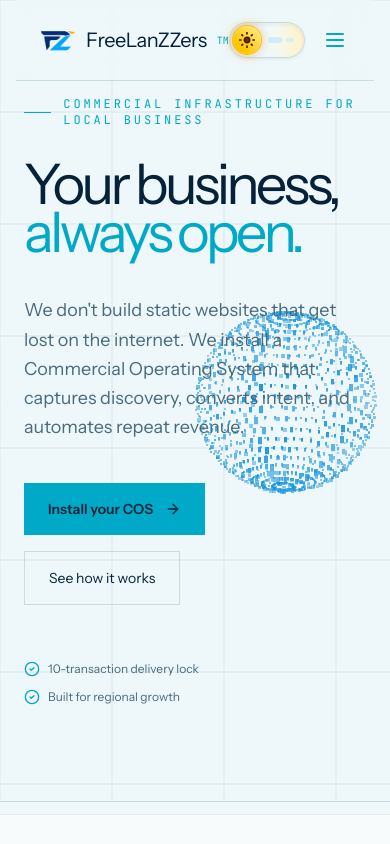
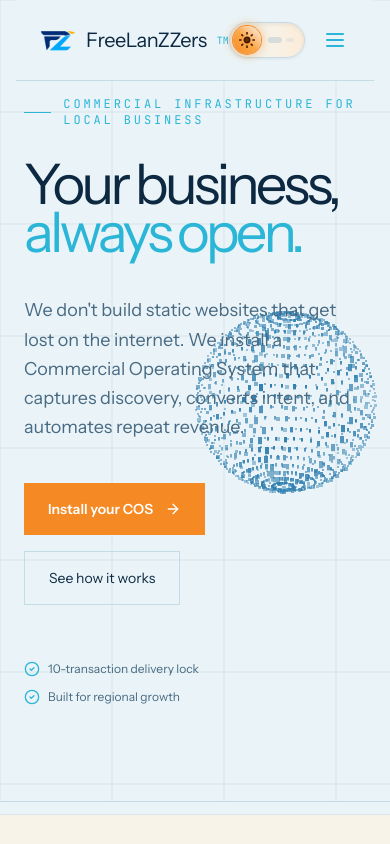
Before and after one commit to radheshpai87/freelanzzers-website, a Next.js app: page / in a window 390 px wide. Shown: the top 844 px of the page. Built offline with nearby package versions, Linux system fonts and the light colour scheme.

Commit message:
style(theme): apply official Design Bible v3 palette and 60-25-10-5 balance

```diff
--- a/app/globals.css
+++ b/app/globals.css
@@ -4,74 +4,84 @@
 @custom-variant dark (&:where(.dark, .dark *));
 
 :root {
-  --background: #eef7fa;
-  --foreground: #062238;
-  --card: #f7fbfc;
-  --card-foreground: #062238;
-  --popover: #f7fbfc;
-  --popover-foreground: #062238;
-  --primary: #00a9c7;
-  --primary-foreground: #062238;
-  --secondary: #d8edf2;
-  --secondary-foreground: #062238;
-  --muted: #e2f0f3;
-  --muted-foreground: #496b7c;
-  --accent: #00a9c7;
-  --accent-foreground: #062238;
+  /* FREELANZZERS Premium Design Bible v3 Core Palette */
+  --deep-navy: #0d2942;
+  --digital-blue: #176fa6;
+  --signal-cyan: #2bb5d6;
+  --selective-orange: #f58a24;
+  --warm-cream: #f7f3e9;
+  --ice-blue: #eaf4f8;
+
+  /* Semantic Theme Tokens (Light Mode - Ice Blue surface foundation) */
+  --background: #eaf4f8;
+  --foreground: #0d2942;
+  --card: #f7f3e9;
+  --card-foreground: #0d2942;
+  --popover: #f7f3e9;
+  --popover-foreground: #0d2942;
+  --primary: #2bb5d6;
+  --primary-foreground: #ffffff;
+  --secondary: #176fa6;
+  --secondary-foreground: #ffffff;
+  --muted: #d9ebf2;
+  --muted-foreground: #486a82;
+  --accent: #f58a24;
+  --accent-foreground: #ffffff;
   --destructive: #d85d62;
-  --destructive-foreground: #f7fbfc;
-  --border: #c7dce3;
-  --input: #d8edf2;
-  --ring: #00a9c7;
-  --chart-1: oklch(0.94 0.005 90);
-  --chart-2: oklch(0.72 0.01 90);
-  --chart-3: oklch(0.52 0.015 90);
-  --chart-4: oklch(0.35 0.01 90);
-  --chart-5: oklch(0.20 0.008 90);
-  --radius: 0.25rem;
-  --sidebar: oklch(0.06 0.008 260);
-  --sidebar-foreground: oklch(0.94 0.005 90);
-  --sidebar-primary: oklch(0.94 0.005 90);
-  --sidebar-primary-foreground: oklch(0.06 0.008 260);
-  --sidebar-accent: oklch(0.12 0.008 260);
-  --sidebar-accent-foreground: oklch(0.94 0.005 90);
-  --sidebar-border: oklch(0.18 0.008 260);
-  --sidebar-ring: oklch(0.55 0.015 90);
+  --destructive-foreground: #ffffff;
+  --border: #c4dce6;
+  --input: #d9ebf2;
+  --ring: #2bb5d6;
+  --chart-1: #2bb5d6;
+  --chart-2: #176fa6;
+  --chart-3: #f58a24;
+  --chart-4: #0d2942;
+  --chart-5: #486a82;
+  --radius: 0.375rem;
+  --sidebar: #0d2942;
+  --sidebar-foreground: #eaf4f8;
+  --sidebar-primary: #2bb5d6;
+  --sidebar-primary-foreground: #0d2942;
+  --sidebar-accent: #176fa6;
+  --sidebar-accent-foreground: #ffffff;
+  --sidebar-border: #c4dce6;
+  --sidebar-ring: #2bb5d6;
 }
 
 .dark {
-  --background: #030e17;
-  --foreground: #eef7fa;
-  --card: #061928;
-  --card-foreground: #eef7fa;
-  --popover: #061928;
-  --popover-foreground: #eef7fa;
-  --primary: #00d2f7;
-  --primary-foreground: #030e17;
-  --secondary: #0a253a;
-  --secondary-foreground: #eef7fa;
-  --muted: #092033;
-  --muted-foreground: #7aa2b8;
-  --accent: #00d2f7;
-  --accent-foreground: #030e17;
+  /* Semantic Theme Tokens (Dark Mode - Deep Navy surface foundation) */
+  --background: #071a2b;
+  --foreground: #eaf4f8;
+  --card: #0d2942;
+  --card-foreground: #eaf4f8;
+  --popover: #0d2942;
+  --popover-foreground: #eaf4f8;
+  --primary: #2bb5d6;
+  --primary-foreground: #071a2b;
+  --secondary: #176fa6;
+  --secondary-foreground: #ffffff;
+  --muted: #0f3352;
+  --muted-foreground: #8bb1c7;
+  --accent: #f58a24;
+  --accent-foreground: #ffffff;
   --destructive: #ef4444;
   --destructive-foreground: #ffffff;
-  --border: #133954;
-  --input: #0a253a;
-  --ring: #00d2f7;
-  --chart-1: oklch(0.488 0.243 264.376);
-  --chart-2: oklch(0.696 0.17 162.48);
-  --chart-3: oklch(0.769 0.188 70.08);
-  --chart-4: oklch(0.627 0.265 303.9);
-  --chart-5: oklch(0.645 0.246 16.439);
-  --sidebar: #061928;
-  --sidebar-foreground: #eef7fa;
-  --sidebar-primary: #00d2f7;
-  --sidebar-primary-foreground: #030e17;
-  --sidebar-accent: #0a253a;
-  --sidebar-accent-foreground: #eef7fa;
-  --sidebar-border: #133954;
-  --sidebar-ring: #00d2f7;
+  --border: #1a4366;
+  --input: #0f3352;
+  --ring: #2bb5d6;
+  --chart-1: #2bb5d6;
+  --chart-2: #176fa6;
+  --chart-3: #f58a24;
+  --chart-4: #8bb1c7;
+  --chart-5: #eaf4f8;
+  --sidebar: #071a2b;
+  --sidebar-foreground: #eaf4f8;
+  --sidebar-primary: #2bb5d6;
+  --sidebar-primary-foreground: #071a2b;
+  --sidebar-accent: #176fa6;
+  --sidebar-accent-foreground: #ffffff;
+  --sidebar-border: #1a4366;
+  --sidebar-ring: #2bb5d6;
 }
 
 /* Smooth Page-wide Theme Transitions */
@@ -99,6 +109,12 @@ footer,
   --font-sans: var(--font-instrument), 'Instrument Sans', system-ui, sans-serif;
   --font-mono: var(--font-jetbrains), 'JetBrains Mono', monospace;
   --font-display: var(--font-instrument-serif), 'Instrument Serif', Georgia, serif;
+  --color-deep-navy: #0d2942;
+  --color-digital-blue: #176fa6;
+  --color-signal-cyan: #2bb5d6;
+  --color-selective-orange: #f58a24;
+  --color-warm-cream: #f7f3e9;
+  --color-ice-blue: #eaf4f8;
   --color-background: var(--background);
   --color-foreground: var(--foreground);
   --color-card: var(--card);
--- a/components/landing/hero-section.tsx
+++ b/components/landing/hero-section.tsx
@@ -12,7 +12,20 @@ export function HeroSection() {
           <div className="mb-8 flex items-center gap-3 font-mono text-xs uppercase tracking-[0.24em] text-primary"><span className="h-px w-10 bg-primary" />Commercial infrastructure for local business</div>
           <h1 className="max-w-4xl text-[clamp(3.5rem,8vw,8.5rem)] leading-[.86] tracking-[-.07em]">Your business,<br /><span className="text-primary">always open.</span></h1>
           <p className="mt-10 max-w-xl text-lg leading-relaxed text-muted-foreground">We don&apos;t build static websites that get lost on the internet. We install a Commercial Operating System that captures discovery, converts intent, and automates repeat revenue.</p>
-          <div className="mt-10 flex flex-wrap gap-4"><a href="#pricing" className="group inline-flex items-center gap-3 bg-primary px-6 py-4 text-sm font-semibold text-primary-foreground transition-transform hover:-translate-y-1">Install your COS <ArrowRight className="h-4 w-4 transition-transform group-hover:translate-x-1" /></a><a href="#architecture" className="inline-flex items-center gap-3 border border-border px-6 py-4 text-sm hover:border-primary">See how it works</a></div>
+          <div className="mt-10 flex flex-wrap gap-4">
+            <a
+              href="#pricing"
+              className="group inline-flex items-center gap-3 bg-accent px-6 py-4 text-sm font-semibold text-accent-foreground transition-all hover:-translate-y-1 hover:bg-accent/90 hover:shadow-[0_0_20px_rgba(245,138,36,0.3)]"
+            >
+              Install your COS <ArrowRight className="h-4 w-4 transition-transform group-hover:translate-x-1" />
+            </a>
+            <a
+              href="#architecture"
+              className="inline-flex items-center gap-3 border border-border px-6 py-4 text-sm transition-colors hover:border-primary hover:text-primary"
+            >
+              See how it works
+            </a>
+          </div>
           <div className="mt-14 flex flex-wrap gap-x-8 gap-y-3 text-xs text-muted-foreground"><span className="flex items-center gap-2"><CheckCircle2 className="h-4 w-4 text-primary" />10-transaction delivery lock</span><span className="flex items-center gap-2"><CheckCircle2 className="h-4 w-4 text-primary" />Built for regional growth</span></div>
         </div>
         <div className="relative hidden h-full min-h-[420px] lg:block" aria-hidden="true" />
--- a/components/landing/navigation.tsx
+++ b/components/landing/navigation.tsx
@@ -62,7 +62,7 @@ export function Navigation() {
             </a>
             <Button
               size="sm"
-              className="rounded-full bg-primary px-5 text-primary-foreground transition-all hover:bg-primary/90 hover:shadow-[0_0_15px_rgba(0,169,199,0.35)]"
+              className="rounded-full bg-accent px-5 font-medium text-accent-foreground transition-all hover:bg-accent/90 hover:shadow-[0_0_15px_rgba(245,138,36,0.35)]"
             >
               Start a system
             </Button>
@@ -94,7 +94,7 @@ export function Navigation() {
                 </a>
               ))}
               <div className="mt-4 flex flex-col gap-3">
-                <Button className="rounded-full bg-primary text-primary-foreground hover:bg-primary/90">
+                <Button className="rounded-full bg-accent text-accent-foreground hover:bg-accent/90">
                   Start a system
                 </Button>
               </div>
--- a/components/landing/parallax-field.tsx
+++ b/components/landing/parallax-field.tsx
@@ -46,7 +46,7 @@ export function ParallaxField() {
 
       const isDark = typeof document !== "undefined" && document.documentElement.classList.contains("dark");
 
-      context.strokeStyle = isDark ? "rgba(0, 210, 247, 0.08)" : "rgba(6, 34, 56, 0.08)";
+      context.strokeStyle = isDark ? "rgba(43, 181, 214, 0.10)" : "rgba(13, 41, 66, 0.08)";
       context.lineWidth = 1;
       for (let x = 0; x < width; x += 112) {
         context.beginPath(); context.moveTo(x, 0); context.lineTo(x, height); context.stroke();
@@ -80,8 +80,8 @@ export function ParallaxField() {
         if (opacity < 0.1) continue;
 
         context.fillStyle = isDark
-          ? `rgba(0, 210, 247, ${opacity * 0.95})`
-          : `rgba(0, 137, 220, ${opacity})`;
+          ? `rgba(43, 181, 214, ${opacity * 0.95})`
+          : `rgba(23, 111, 166, ${opacity})`;
         const heightScale = depth > 0.45 ? 1.8 : 1;
         context.fillRect(Math.round(x), Math.round(y), dot.size, dot.size * heightScale);
       }
--- a/components/ui/theme-toggle.tsx
+++ b/components/ui/theme-toggle.tsx
@@ -69,7 +69,7 @@ export function ThemeToggle({ className = "" }: { className?: string }) {
       id: Date.now() + i,
       angle: (i * (360 / 8)) * (Math.PI / 180),
       distance: 18 + Math.random() * 10,
-      color: toDark ? "#00d2f7" : "#f59e0b",
+      color: toDark ? "#2bb5d6" : "#f58a24",
     }));
     setParticles(newParticles);
     setTimeout(() => setParticles([]), 500);
@@ -120,28 +120,28 @@ export function ThemeToggle({ className = "" }: { className?: string }) {
       >
         {/* Layer 1: Light Mode Sky Track (smooth opacity cross-fade) */}
         <div
-          className={`absolute inset-0 rounded-full border border-[#c7dce3] bg-gradient-to-r from-[#e0f2fe] via-[#f0f9ff] to-[#fef3c7] shadow-[inset_0_2px_4px_rgba(0,0,0,0.06),0_1px_3px_rgba(0,0,0,0.08)] transition-opacity duration-500 ease-in-out ${
+          className={`absolute inset-0 rounded-full border border-[#c4dce6] bg-gradient-to-r from-[#eaf4f8] via-[#f7f3e9] to-[#fcebd9] shadow-[inset_0_2px_4px_rgba(0,0,0,0.06),0_1px_3px_rgba(0,0,0,0.08)] transition-opacity duration-500 ease-in-out ${
             isDark ? "opacity-0 pointer-events-none" : "opacity-100"
           }`}
         >
           {/* Day Ambient Cloud & Sunlight Flare */}
           <div className="absolute right-2.5 top-1/2 -translate-y-1/2 flex items-center gap-1 opacity-75">
-            <span className="h-1.5 w-3.5 rounded-full bg-sky-200/80" />
-            <span className="h-1 w-2 rounded-full bg-sky-200/60" />
+            <span className="h-1.5 w-3.5 rounded-full bg-[#176fa6]/20" />
+            <span className="h-1 w-2 rounded-full bg-[#176fa6]/10" />
           </div>
         </div>
 
         {/* Layer 2: Dark Mode Galaxy Track (smooth opacity cross-fade) */}
         <div
-          className={`absolute inset-0 rounded-full border border-[#133d5c] bg-gradient-to-r from-[#030e17] via-[#071c2c] to-[#04121d] shadow-[inset_0_2px_4px_rgba(0,0,0,0.5),0_0_15px_rgba(0,210,247,0.18)] transition-opacity duration-500 ease-in-out ${
+          className={`absolute inset-0 rounded-full border border-[#1a4366] bg-gradient-to-r from-[#061624] via-[#0d2942] to-[#071a2b] shadow-[inset_0_2px_4px_rgba(0,0,0,0.5),0_0_15px_rgba(43,181,214,0.18)] transition-opacity duration-500 ease-in-out ${
             isDark ? "opacity-100" : "opacity-0 pointer-events-none"
           }`}
         >
           {/* Night Constellation Twinkling Stars */}
           <div className="absolute left-2.5 top-1/2 -translate-y-1/2 flex items-center gap-1.5 opacity-90">
-            <span className="h-1 w-1 rounded-full bg-cyan-200 animate-pulse" />
+            <span className="h-1 w-1 rounded-full bg-[#2bb5d6] animate-pulse" />
             <span
-              className="h-1.5 w-1.5 rounded-full bg-cyan-300 animate-ping opacity-60"
+              className="h-1.5 w-1.5 rounded-full bg-[#2bb5d6] animate-ping opacity-60"
               style={{ animationDuration: "2.5s" }}
             />
             <span className="h-0.5 w-0.5 rounded-full bg-white opacity-80" />
@@ -158,14 +158,14 @@ export function ThemeToggle({ className = "" }: { className?: string }) {
         >
           {/* Thumb Surface: Solar Gold Layer */}
           <div
-            className={`absolute inset-0 rounded-full bg-gradient-to-tr from-amber-400 via-amber-300 to-yellow-200 shadow-[0_0_12px_rgba(245,158,11,0.65)] ring-1 ring-amber-400 transition-opacity duration-500 ease-in-out ${
+            className={`absolute inset-0 rounded-full bg-gradient-to-tr from-[#f58a24] via-[#fba848] to-[#f7f3e9] shadow-[0_0_12px_rgba(245,138,36,0.65)] ring-1 ring-[#f58a24] transition-opacity duration-500 ease-in-out ${
               isDark ? "opacity-0" : "opacity-100"
             }`}
           />
 
           {/* Thumb Surface: Cyber Cyan Lunar Layer */}
           <div
-            className={`absolute inset-0 rounded-full bg-gradient-to-tr from-[#0284c7] via-[#00a9c7] to-[#38bdf8] shadow-[0_0_14px_rgba(0,210,247,0.75)] ring-1 ring-[#00d2f7]/80 transition-opacity duration-500 ease-in-out ${
+            className={`absolute inset-0 rounded-full bg-gradient-to-tr from-[#176fa6] via-[#2bb5d6] to-[#67d5ee] shadow-[0_0_14px_rgba(43,181,214,0.75)] ring-1 ring-[#2bb5d6]/80 transition-opacity duration-500 ease-in-out ${
               isDark ? "opacity-100" : "opacity-0"
             }`}
           />
```
Also changed, not shown: components/landing/commercial-promise-section.tsx (+31 -1 lines), components/landing/cta-section.tsx (+13 -13 lines), components/landing/footer-section.tsx (+10 -10 lines), components/landing/pricing-section.tsx (+66 -1 lines).
